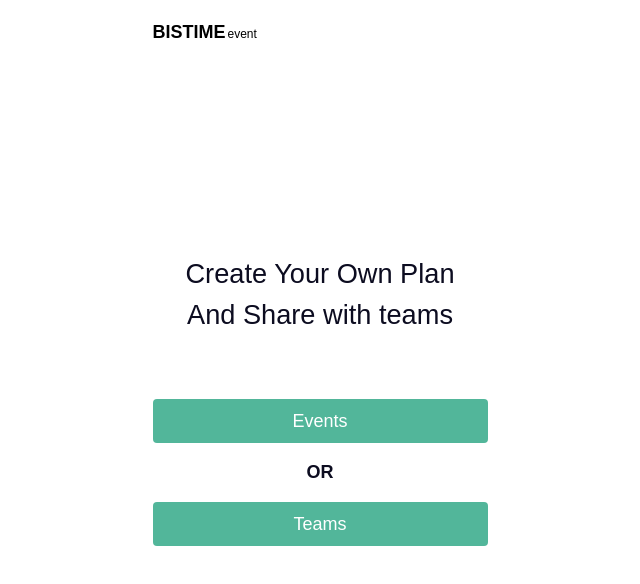
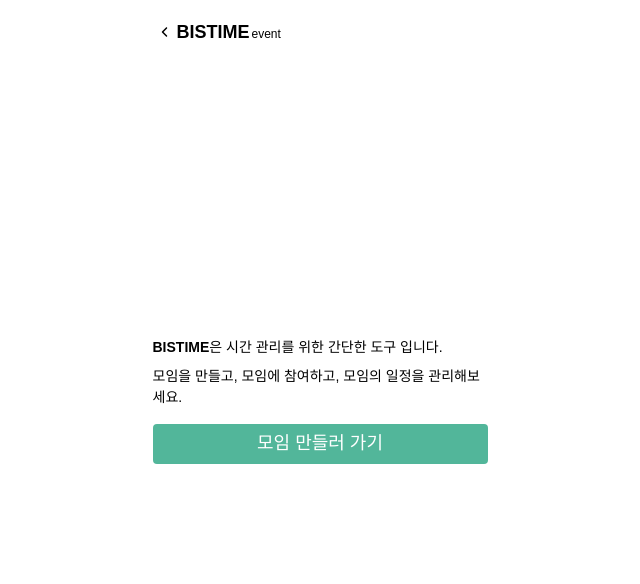
Before and after one commit to PI304/BisTime_Frontend, a Next.js app: page / in a window 1280 px wide. Shown: the top 584 px of the page, without its empty margins (320-960 px from the left). Built offline with nearby package versions, Linux system fonts and the light colour scheme; no server answers; a web font is replaced by a local one.

Commit message:
feat : index page

```diff
--- a/src/pages/events/create/index.tsx
+++ b/src/pages/events/create/index.tsx
@@ -33,7 +33,7 @@ function Create() {
 
   return (
     <Layout>
-      <Navigate left="back" />
+      <Navigate back />
       <div className="w-full flex flex-col items-center justify-center h-full">
         <div className="w-full flex flex-col items-center justify-center mb-16">
           <h1 className="text-h2 font-normal text-center text-base-black">
--- a/src/pages/index.tsx
+++ b/src/pages/index.tsx
@@ -7,21 +7,20 @@ function Home() {
   const router = useRouter();
   return (
     <Layout>
-      <Navigate />
+      <Navigate back />
       <div className="w-full flex flex-col items-center justify-center h-full">
-        <div className="w-full flex flex-col items-center justify-center mb-16">
-          <h1 className="text-h2 font-normal text-center text-base-black">
-            Create Your Own Plan <br />
-            And Share with teams
-          </h1>
+        <div className="w-full flex flex-col items-center justify-center mb-4">
+          <div className="text-14 text-left w-full">
+            <span className="font-bold">BISTIME</span>은 시간 관리를 위한 간단한
+            도구 입니다.
+          </div>
+          <div className="text-14 w-full mt-2">
+            모임을 만들고, 모임에 참여하고, 모임의 일정을 관리해보세요.
+          </div>
         </div>
-        <div className="w-full space-y-4 flex flex-col items-center justify-center">
-          <Button size="lg" onClick={() => router.push('/events/create')}>
-            Events
-          </Button>
-          <h1 className="text-b2 font-bold text-center text-base-black">OR</h1>
-          <Button size="lg" onClick={() => router.push('/events/create')}>
-            Teams
+        <div className="w-full space-y-2 flex flex-col items-center justify-center">
+          <Button onClick={() => router.push('/events/create')}>
+            모임 만들러 가기
           </Button>
         </div>
       </div>
```
